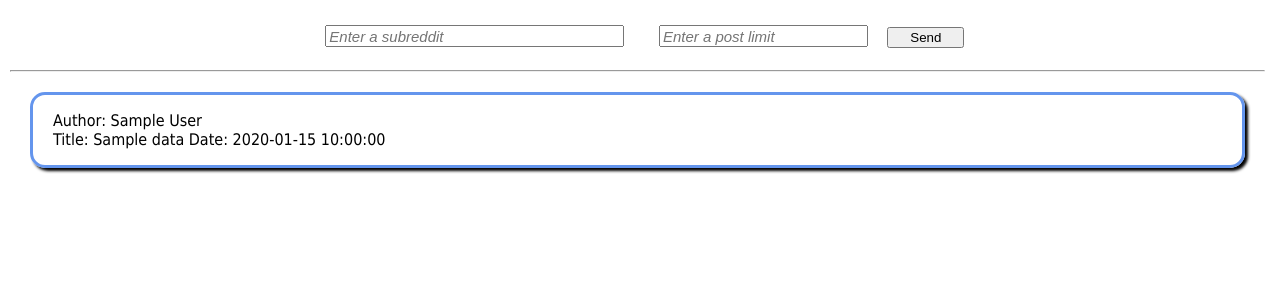
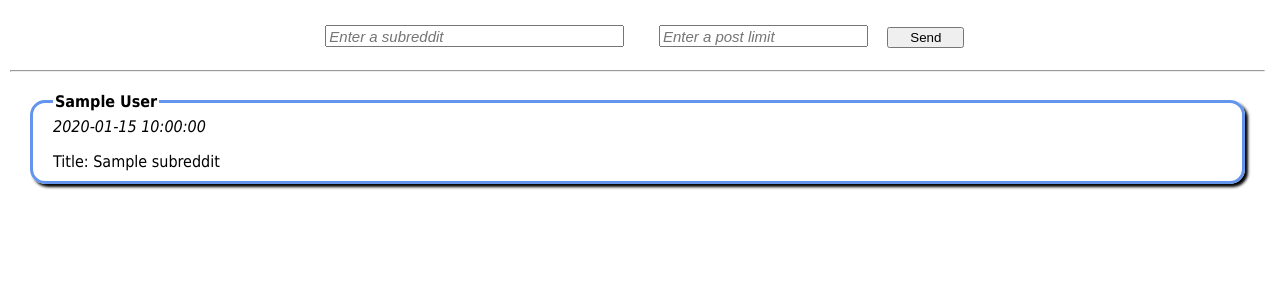
Before and after one commit to ska034/receiving_requests, a Flask app: template templates/subreddits.html in a window 1280 px wide. Shown: the top 300 px of the page. Run offline with Flask 2, Linux system fonts and the light colour scheme; the template is opened without the code that fills it: most values are stand-ins (such as "Sample title", 1, 10 or a date in 2020).

Commit message:
add link, date. Fixed app, templates

```diff
--- a/app.py
+++ b/app.py
@@ -1,5 +1,7 @@
 import requests, json
 from flask import Flask, request, render_template
+
+import date
 from date import Date
 from jinja2 import Template
 
@@ -13,12 +15,10 @@ def index():
 
 @app.route("/r/<subreddit>", methods=['GET', 'POST'])
 def subreddit(subreddit):
-
     if request.method == 'GET':
         subreddit = request.args.get('subreddit')
 
     limit = request.args.get('limit') if request.method == 'GET' else request.form.get('limit')
-
 
     if limit:
         res = requests.get(f"https://api.reddit.com/r/{subreddit}/hot?limit={limit}")
@@ -30,30 +30,16 @@ def subreddit(subreddit):
     else:
         json_file = json.loads(res.text)
 
+        subreddits_list = []
+        for i in json_file['data']['children']:
+            subreddit_dict = {}
+            subreddit_dict['author'] = i['data']['author']
+            subreddit_dict['title'] = i['data']['title']
+            subreddit_dict['date_post'] = date.Date(i['data']['created']).date_history()
+            subreddit_dict['url_post'] = i['data']['url']
+            subreddits_list.append(subreddit_dict)
 
-
-        # for i in json_file['data']['children']:
-        #     print(f'''
-        #     Author: {i['data']['author']}
-        #     Title: {i['data']['title']}''')
-
-        return render_template('subreddits.html', title=subreddit, json_file=json_file)
-
-
-@app.route("/test/", methods=["GET"])
-def test():
-    with open('json_file.json', 'r') as file:
-        json_file = json.loads(file.read())
-
-    # for i in json_file['data']['children']:
-    #     print(f'''
-    #     Author: {i['data']['author']}
-    #     Title: {i['data']['title']}''')
-    # if request.method == 'GET':
-    #     print(request.args.get('subreddit'))
-    #     print(request.args.get('limit'))
-
-    return render_template('subreddits.html', title="python", json_file=json_file)
+        return render_template('subreddits.html', title=subreddit, subreddits_list=subreddits_list)
 
 
 if __name__ == '__main__':
--- a/static/css/styles.css
+++ b/static/css/styles.css
@@ -27,3 +27,8 @@ html, body {
 	padding-bottom: 5px;
 
 }
+
+a {
+	color: black;
+	text-decoration: none;
+}
--- a/templates/subreddits.html
+++ b/templates/subreddits.html
@@ -8,10 +8,15 @@
 <body>
 {% block content %}
 {{ super() }}
-    {% for i in json_file['data']['children'] %}
-        <div class="subreddit-block"><p>Author: {{i['data']['author']}}<br>
-            Title: {{i['data']['title']}}
-            Date: {{i['data']['created']}}</div>
+    {% for i in subreddits_list %}
+    <form>
+        <fieldset class="subreddit-block">
+            <legend><b>{{i['author']}}</b></legend>
+            <i>{{i['date_post']}}</i><br>
+            <p></p>
+            <a href="{{i['url_post']}}">Title: {{i['title']}}</a>
+        </fieldset>
+    </form>
     {% endfor %}
 {% endblock%}
 </body>
```
Also changed, not shown: date.py (+8 -12 lines), templates/error.html (+15 -8 lines).
